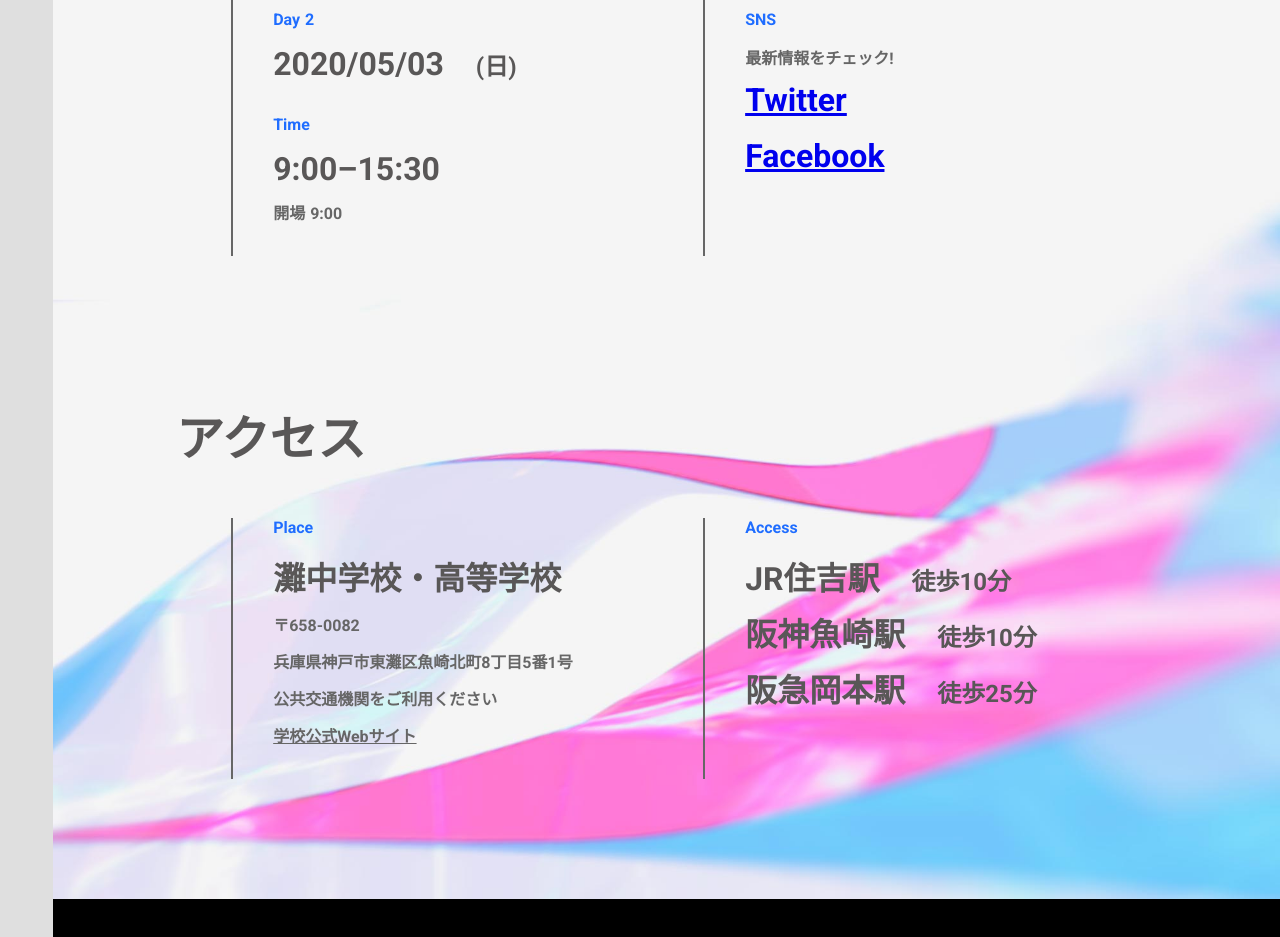
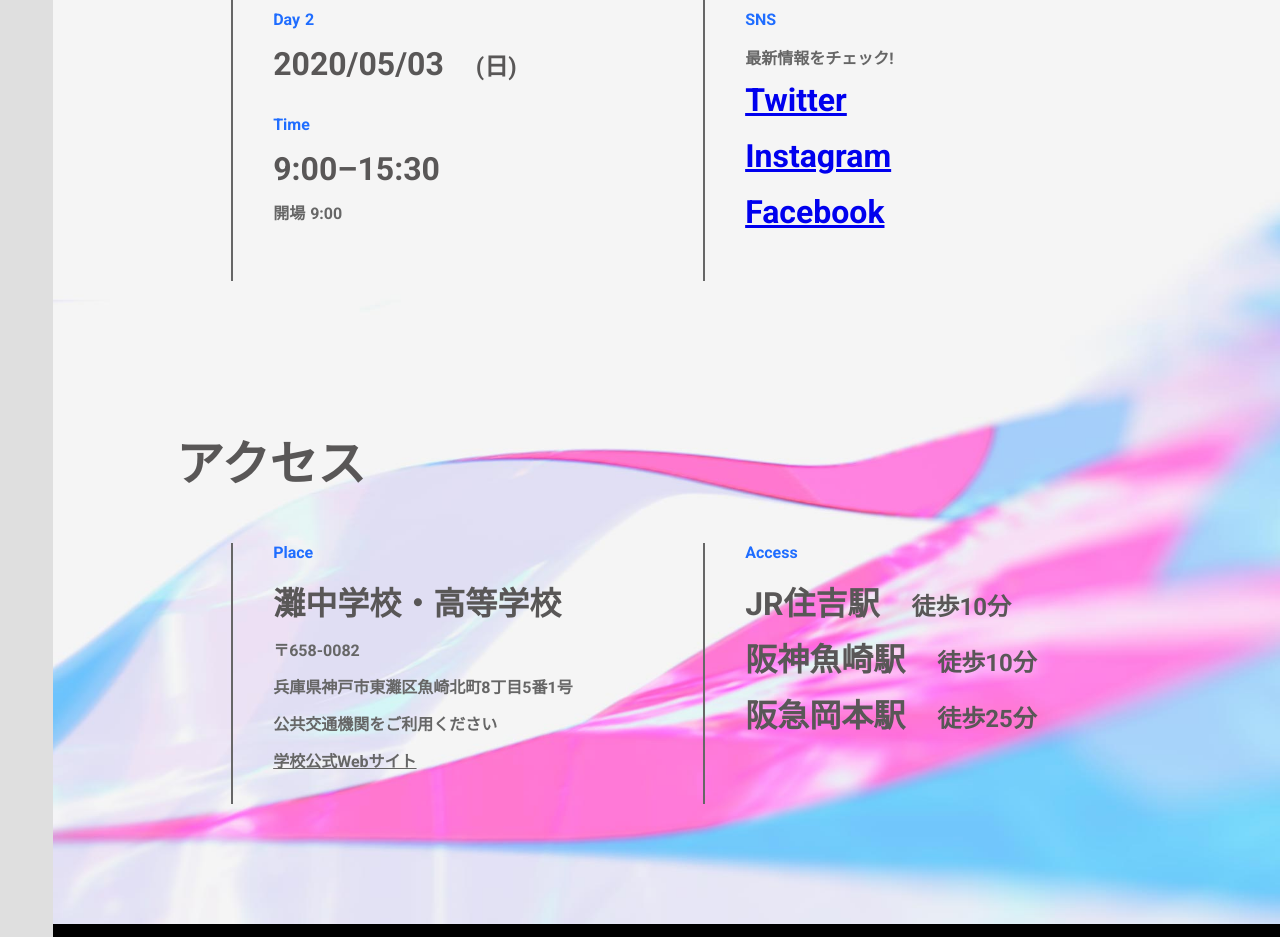
Before and after one commit to cannot-fly-pig/fest2020-web, a Nuxt app: page / in a window 1280 px wide. Shown: the part 3120-4057 px from the top of the page. Built offline with nearby package versions, Linux system fonts and the light colour scheme.

Commit message:
kansei index

```diff
--- a/nuxt.config.js
+++ b/nuxt.config.js
@@ -16,7 +16,8 @@ export default {
       {
         rel: 'apple-touch-icon-precomposed',
         href: './static/1024x1024.png'
-      }
+      },
+			{ rel: 'stylesheet', href: 'https://fonts.googleapis.com/css?family=Noto+Sans+JP:400,700,900|Roboto:400,700,900&display=swap&subset=japanese' }
     ]
   },
   /*
--- a/package.json
+++ b/package.json
@@ -11,9 +11,10 @@
     "generate": "nuxt generate"
   },
   "dependencies": {
+    "bootstrap": "^4.1.3",
+    "bootstrap-vue": "^2.0.0",
     "nuxt": "^2.0.0",
-    "bootstrap-vue": "^2.0.0",
-    "bootstrap": "^4.1.3"
+    "nuxt-webfontloader": "^1.1.0"
   },
   "devDependencies": {}
 }
--- a/pages/index.vue
+++ b/pages/index.vue
@@ -83,6 +83,9 @@
 								<a href="https://twitter.com/Nada_festival" target="_blank" rel="noopener" class="main">Twitter</a>
 			        </div>
 							<div class="line">
+								<a href="https://www.instagram.com/nada_schoolfestival/" target="_blank" rel="noopener" class="main">Instagram</a>
+							</div>
+							<div class="line">
 								<a href="https://www.facebook.com/NadaSchoolFestival/" target="_blank" rel="noopener" class="main">Facebook</a>
 							</div>
 						</li>
@@ -133,7 +136,7 @@
 					<div class="el">2020.05.02–05.03</div>
 					<div class="el">
 						<a href="https://twitter.com/Nada_festival" target="_blank" rel="noopener" aria-label="Twitter">Tw</a>
-						<a href="https://www.instagram.com/nadafestival_official/" target="_blank" rel="noopener" aria-label="Instagram">IG</a>
+						<a href="https://www.instagram.com/nada_schoolfestival/" target="_blank" rel="noopener" aria-label="Instagram">IG</a>
 						<a href="https://www.facebook.com/NadaSchoolFestival/" target="_blank" rel="noopener" aria-label="Facebook">Fb</a>
 					</div>
 					<div class="el">Design Team © 2020</div>
@@ -188,10 +191,6 @@ export default {
 </style>
 
 <style>
-	@import url('https://fonts.googleapis.com/css?family=Noto+Sans+JP:400,700,900|Roboto:400,700,900&display=swap&subset=japanese');
-</style>
-
-<style>
 	body {
 		overflow-x: hidden;
 		font-family: 'Roboto', 'Noto Sans JP';
```
Also changed, not shown: 1 other file (tests, documents, lock files or other folders).
